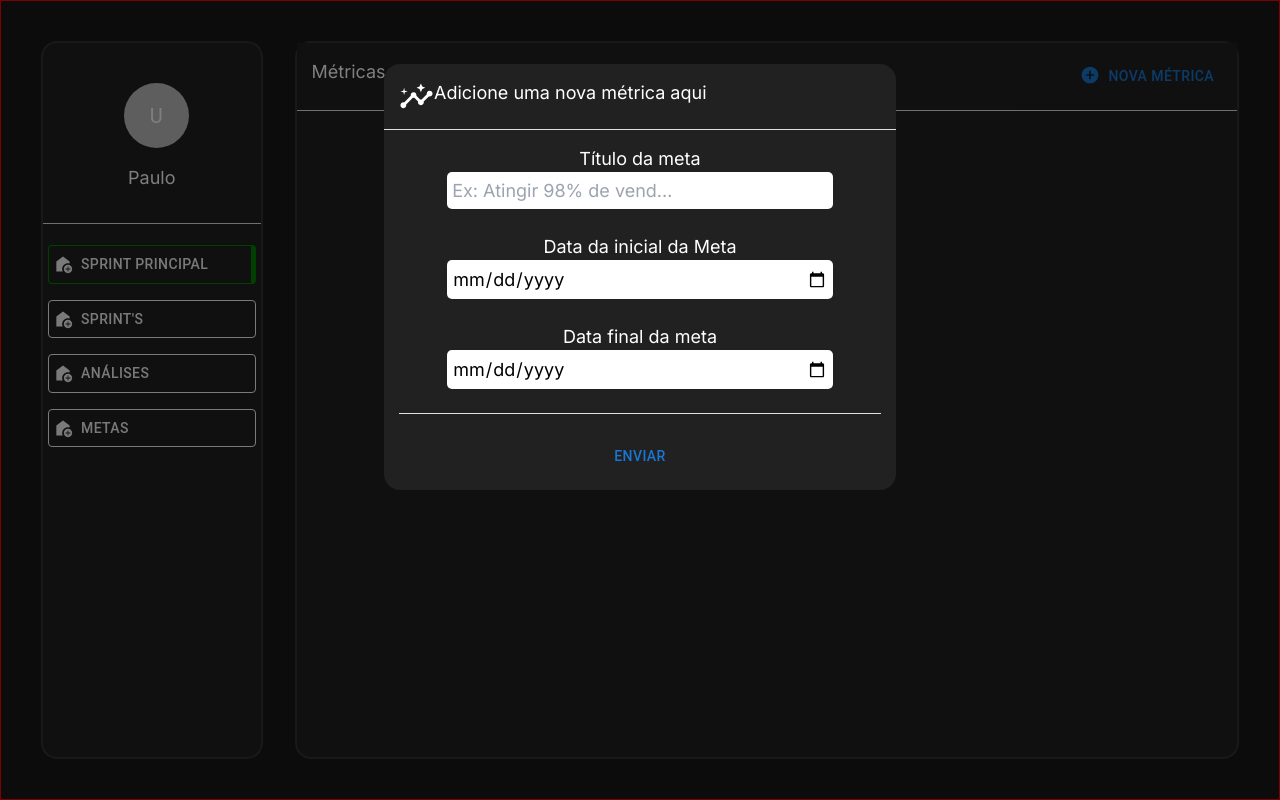
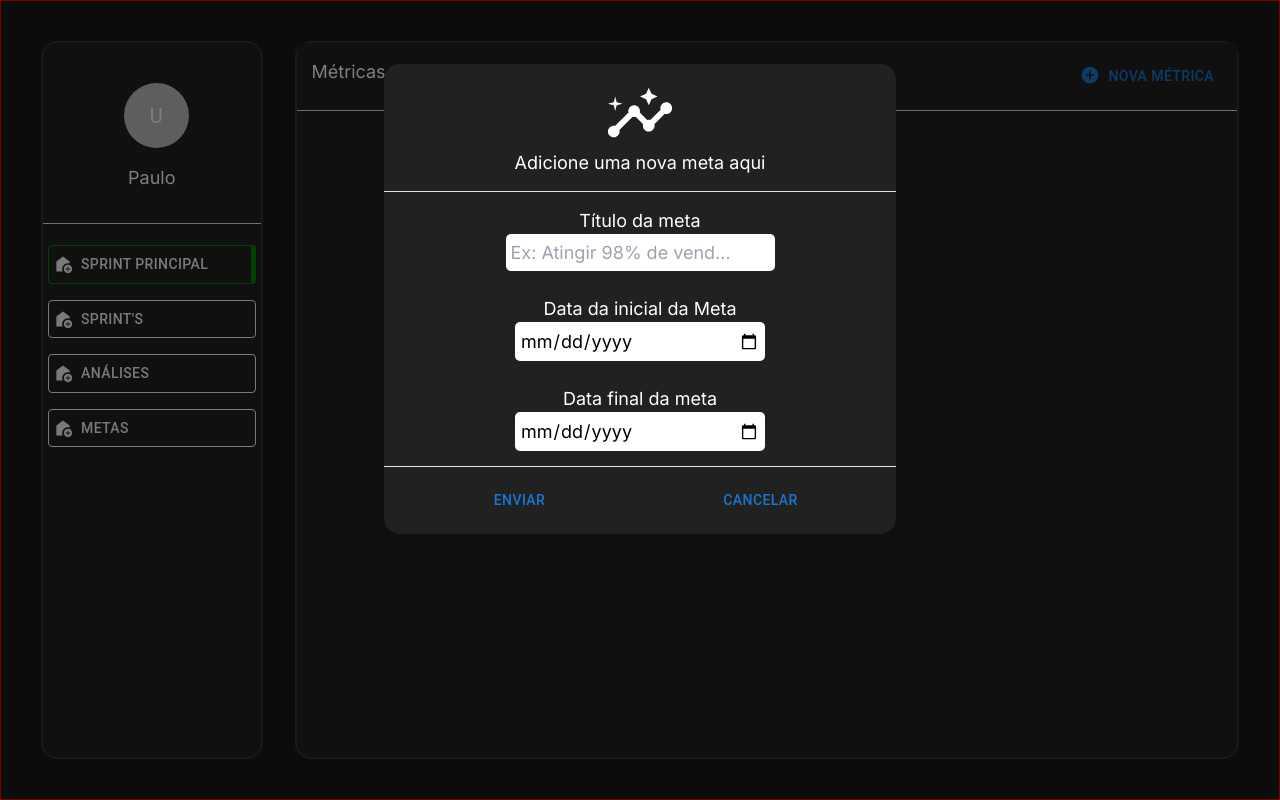
Before and after one commit to PauloCollares1/dashdescoboard, a Next.js app: page /page/goals in a window 1280 px wide. Both pictures are taken after a click on the button "NOVA MÉTRICA". Built offline with nearby package versions, Linux system fonts and the light colour scheme.

Commit message:
creating my input type part 2

```diff
--- a/app/components/Forms/NewMetricForm/index.tsx
+++ b/app/components/Forms/NewMetricForm/index.tsx
@@ -14,18 +14,18 @@ const NewMetricForm = () => {
   return (
     <S.ModalForm>
       <S.GridContainer>
-        <S.GridItem>
-          <InsightsIcon fontSize="large" />
+        <S.GridItem md={12}>
+          <InsightsIcon fontSize="large" style={{ fontSize: "70px" }} />
         </S.GridItem>
 
-        <S.GridItem>Adicione uma nova métrica aqui</S.GridItem>
+        <S.GridItem md={12}>Adicione uma nova meta aqui</S.GridItem>
       </S.GridContainer>
 
       <S.GridItemDivider>
         <Divider color="white" variant="fullWidth" />
       </S.GridItemDivider>
 
-      <form onSubmit={handleSubmit(onSubmit)}>
+      <form id="metricForm" onSubmit={handleSubmit(onSubmit)}>
         <S.GridContainer spacing={3}>
           <S.GridItem md={12}>
             <S.InputBox>Título da meta</S.InputBox>
@@ -52,18 +52,24 @@ const NewMetricForm = () => {
               {...register("dataFinalMeta")}
             />
           </S.GridItem>
+        </S.GridContainer>
+      </form>
 
-          <S.GridItem md={12}>
       <S.GridItemDivider>
         <Divider color="white" variant="fullWidth" />
       </S.GridItemDivider>
+
+      <S.GridContainer>
+        <S.GridItem md={6}>
+          <Button type="submit" form="metricForm">
+            Enviar
+          </Button>
         </S.GridItem>
 
-          <S.GridItem md={12}>
-            <Button type="submit">Enviar</Button>
+        <S.GridItem md={6}>
+          <Button type="submit">Cancelar</Button>
         </S.GridItem>
       </S.GridContainer>
-      </form>
     </S.ModalForm>
   );
 };
--- a/app/components/Forms/NewMetricForm/styles.ts
+++ b/app/components/Forms/NewMetricForm/styles.ts
@@ -29,5 +29,5 @@ export const InputForm = styled.input`
   color: black;
   border-radius: 5px;
   padding: 5px;
-  min-width: 80%;
+  min-width: 250px;
 `;
```
Lines whose indentation alone changed are shown as unchanged.
